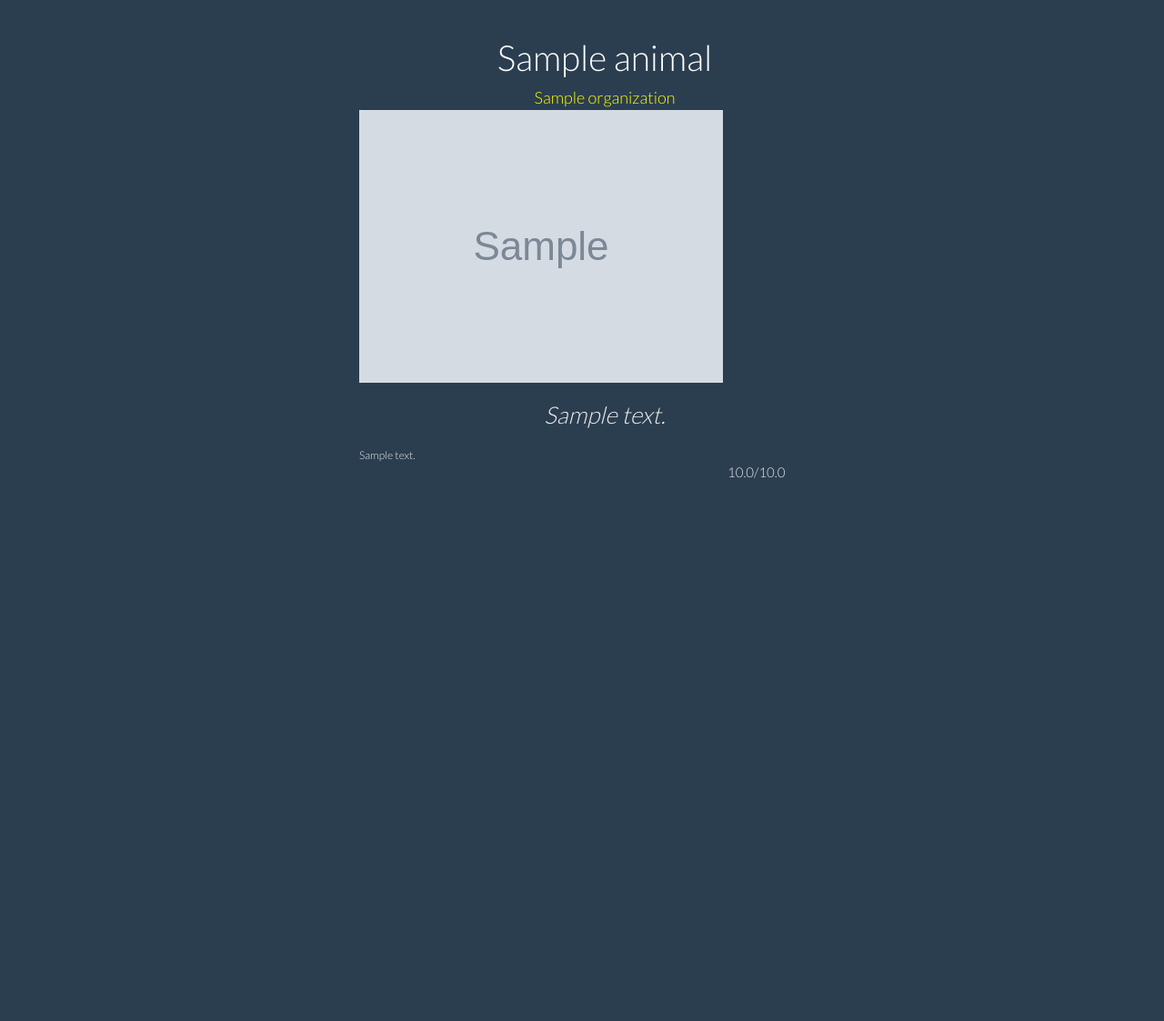
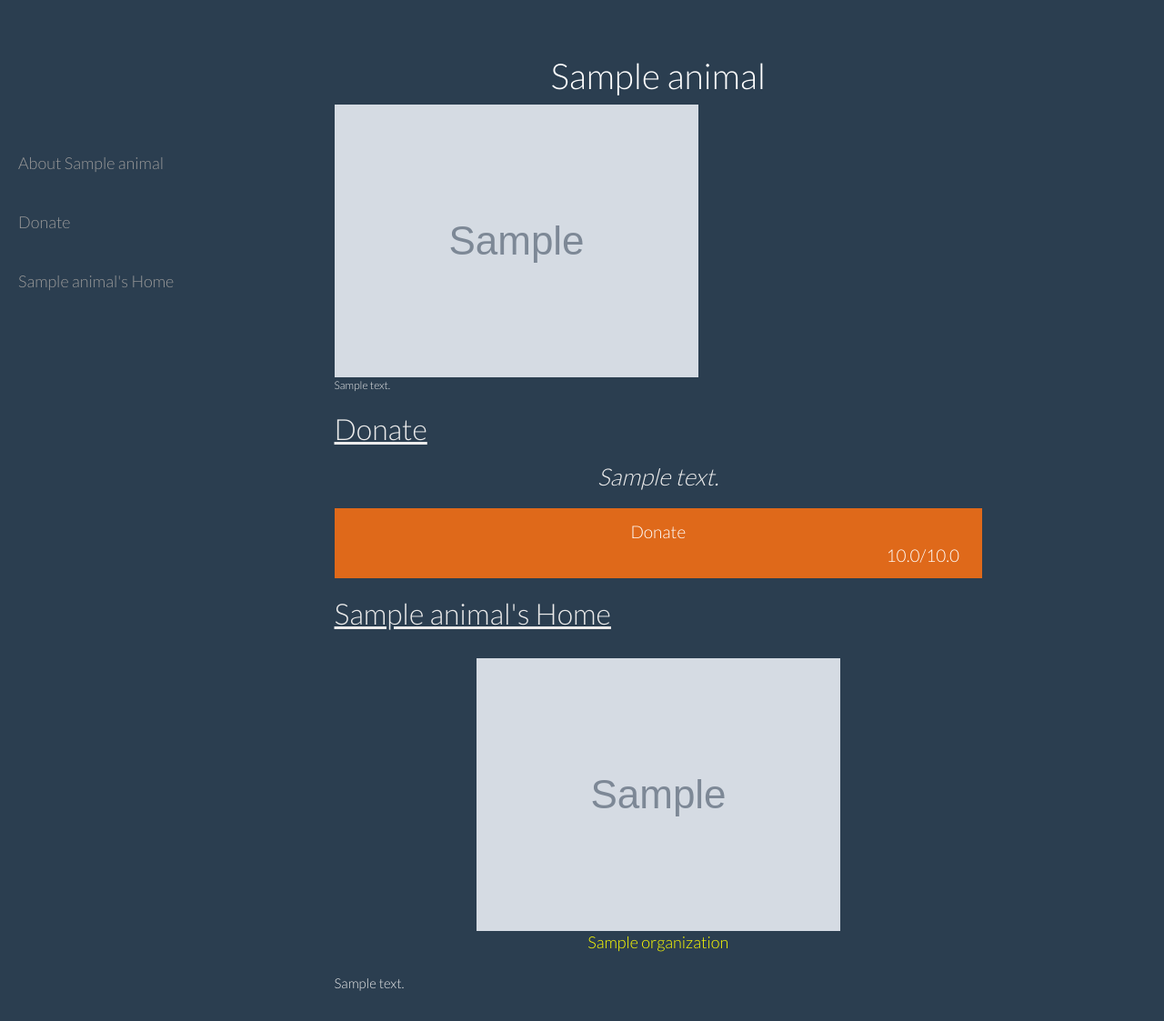
Before and after one commit to sagarwal10/animalwishes, a Rails app: page /animals/1 in a window 1280 px wide. Shown: the part 40-1163 px from the top of the page at 91% size. Before the commit the page ends 566 px from the top, so only its background shows below. Run offline with Rails 7, Linux system fonts and the light colour scheme; tables that the repository leaves empty hold one stand-in row (values such as "Sample post"); grey boxes marked "Sample" are stand-in pictures; style sheets or scripts are compiled from the project's sources; parts of the project's set-up code (start-up, migrations or seed data) failed here and were passed over; some libraries are stand-ins or nearby versions.

Commit message:
Show page for animals complete

```diff
--- a/app/assets/stylesheets/application.scss
+++ b/app/assets/stylesheets/application.scss
@@ -6,6 +6,7 @@
 @import "bootswitch";
 @import "animals.scss";
 @import "header.scss";
+@import "simple-sidebar.css";
 
 body {
 // background-color: #0a122a;
--- a/app/assets/stylesheets/helpers.scss
+++ b/app/assets/stylesheets/helpers.scss
@@ -17,7 +17,7 @@ $base-space-unit: 1.5em;
 // Displays
 .block { display: block }
 .inline-block { display: inline-block }
-
+.text-al-center { text-align:center; }
 
 .radius-box {
   border-radius: 20px;
--- /dev/null
+++ b/app/assets/stylesheets/simple-sidebar.css
@@ -0,0 +1,127 @@
+/*!
+ * Start Bootstrap - Simple Sidebar HTML Template (http://startbootstrap.com)
+ * Code licensed under the Apache License v2.0.
+ * For details, see http://www.apache.org/licenses/LICENSE-2.0.
+ */
+/* Credit to:
+ * http://startbootstrap.com/template-overviews/simple-sidebar/
+ */
+/* Toggle Styles */
+
+#wrapper {
+    padding-left: 0;
+    -webkit-transition: all 0.5s ease;
+    -moz-transition: all 0.5s ease;
+    -o-transition: all 0.5s ease;
+    transition: all 0.5s ease;
+}
+
+#wrapper.toggled {
+    padding-left: 250px;
+}
+
+#sidebar-wrapper {
+    z-index: 1000;
+    position: fixed;
+    left: 250px;
+    width: 0;
+    height: 100%;
+    margin-top: 10%;
+    margin-left: -250px;
+    overflow-y: auto;
+    -webkit-transition: all 0.5s ease;
+    -moz-transition: all 0.5s ease;
+    -o-transition: all 0.5s ease;
+    transition: all 0.5s ease;
+}
+
+#wrapper.toggled #sidebar-wrapper {
+    width: 250px;
+}
+
+#page-content-wrapper {
+    width: 100%;
+    position: absolute;
+    padding: 15px;
+}
+
+#wrapper.toggled #page-content-wrapper {
+    position: absolute;
+    margin-right: -250px;
+}
+
+/* Sidebar Styles */
+
+.sidebar-nav {
+    position: absolute;
+    top: 0;
+    width: 250px;
+    margin: 0;
+    padding: 0;
+    list-style: none;
+}
+
+.sidebar-nav li {
+    text-indent: 20px;
+    line-height: 40px;
+}
+
+.sidebar-nav li a {
+    display: block;
+    text-decoration: none;
+    color: #999999;
+}
+
+.sidebar-nav li a:hover {
+    text-decoration: none;
+    color: #fff;
+    background: rgba(255,255,255,0.2);
+}
+
+.sidebar-nav li a:active,
+.sidebar-nav li a:focus {
+    text-decoration: none;
+}
+
+.sidebar-nav > .sidebar-brand {
+    height: 65px;
+    font-size: 18px;
+    line-height: 60px;
+}
+
+.sidebar-nav > .sidebar-brand a {
+    color: #999999;
+}
+
+.sidebar-nav > .sidebar-brand a:hover {
+    color: #fff;
+    background: none;
+}
+
+@media(min-width:768px) {
+    #wrapper {
+        padding-left: 250px;
+    }
+
+    #wrapper.toggled {
+        padding-left: 0;
+    }
+
+    #sidebar-wrapper {
+        width: 250px;
+    }
+
+    #wrapper.toggled #sidebar-wrapper {
+        width: 0;
+    }
+
+    #page-content-wrapper {
+        padding: 20px;
+        position: relative;
+    }
+
+    #wrapper.toggled #page-content-wrapper {
+        position: relative;
+        margin-right: 0;
+    }
+}
--- a/app/controllers/animals_controller.rb
+++ b/app/controllers/animals_controller.rb
@@ -16,6 +16,7 @@ class AnimalsController < ApplicationController
   # GET /animals/1
   # GET /animals/1.json
   def show
+     @organization = Organization.find(@animal.organization_id);
   end
 
   # GET /animals/new
--- a/app/views/animals/show.html.erb
+++ b/app/views/animals/show.html.erb
@@ -1,26 +1,35 @@
 
- <div class="container row">
- <div class="col-sm-offset-4 col-sm-6 ">
-<div id="animalname"><h1><%= @animal.name %></h1></div>
-<div id="animalorg" class="pb1"><% if @animal.organization_id != nil %>
-  <%= link_to "#{Organization.find(@animal.organization_id).organizationName}", organization_path(@animal.organization_id), class:"animalorg" %>
-  <% else %>
-     None
-  <% end %>
-</div>
-</div>
+   <div id="wrapper">
+
+        <!-- Sidebar -->
+        <div id="sidebar-wrapper">
+            <ul class="sidebar-nav" role="tablist">
+    <li role="presentation" class="sidebar-brand"><a href="#profile" aria-controls="profile" role="tab" data-toggle="profile"><%= "About #{@animal.name}" %></a></li>
+    <li role="presentation" class="sidebar-brand"><a href="#donate" aria-controls="messages" role="tab" data-toggle="donate">Donate</a></li>
+    <li role="presentation" class="sidebar-brand"><a href="#organization" aria-controls="settings" role="tab" data-toggle="organization"><%= "#{@animal.name}'s Home" %></a></li>
+  </ul>
 </div>
 
-<div class="container row">
- <div class="col-sm-offset-4 col-sm-6 ">
+      <div id="page-content-wrapper">
+            <div class="container-fluid">
+                <div class="row">
+                    <div class="col-sm-offset-1 col-sm-9">
+<div id="animalname"><h1><%= @animal.name %></h1></div>
  <%= image_tag @animal.picture.url, class: "radius-box mtm fit" %>
+
+<a name="profile"></a>
+        <div id="animaldescription" class=""><%= @animal.fullDescription %></div>
+<a name="donate"></a>
+<h2 class="text-al-center"><u>Donate</u></h2>
+        <div id="animalneed" class="p1"><h3><i><%= @animal.summary %></i><h3></div>
+	<button type="button" class="btn btn-primary btn-lg btn-block center-block">Donate <section style="text-align:right"><%= @animal.amountRaised %>/<%= @animal.amount %></section></button>
+<a name="organization"></a>
+<h2 class="text-al-center"><u><%= "#{@animal.name}'s Home" %></u></h2>
+<br>
+<%= render 'organizations/show' %>
+     </div>
+   </div>
+  </div>
+  <!-- /#page-content-wrapper -->
+ </div>
 </div>
-</div>
-
- <div class="container row">
- <div class="col-sm-offset-4 col-sm-6 ">
-        <div id="animalneed" class="p1"><h3><i><%= @animal.summary %></i><h3></div>
-        <div id="animaldescription" class=""><%= @animal.fullDescription %></div>
-        <div id="animalamountshowpage" class="pb2 pr2" ><%= @animal.amountRaised %>/<%= @animal.amount %></div>
-</div>
-</div>
--- /dev/null
+++ b/app/views/organizations/_show.html.erb
@@ -0,0 +1,10 @@
+<div class="center-block"><%= image_tag @organization.logo.url, class:"center-block" %></div>
+
+<div id="animalorg" class="pb1">
+<%= link_to "#{@organization.name}", @organization.url, class:"animalorg" %>
+</div>
+
+<br>
+<p class="center-block">
+  <%= @organization.about %>
+</p>
```
Also changed, not shown: app/views/organizations/index.html.erb (+5 -3 lines), app/views/organizations/show.html.erb (+6 -20 lines), 3 other files.
